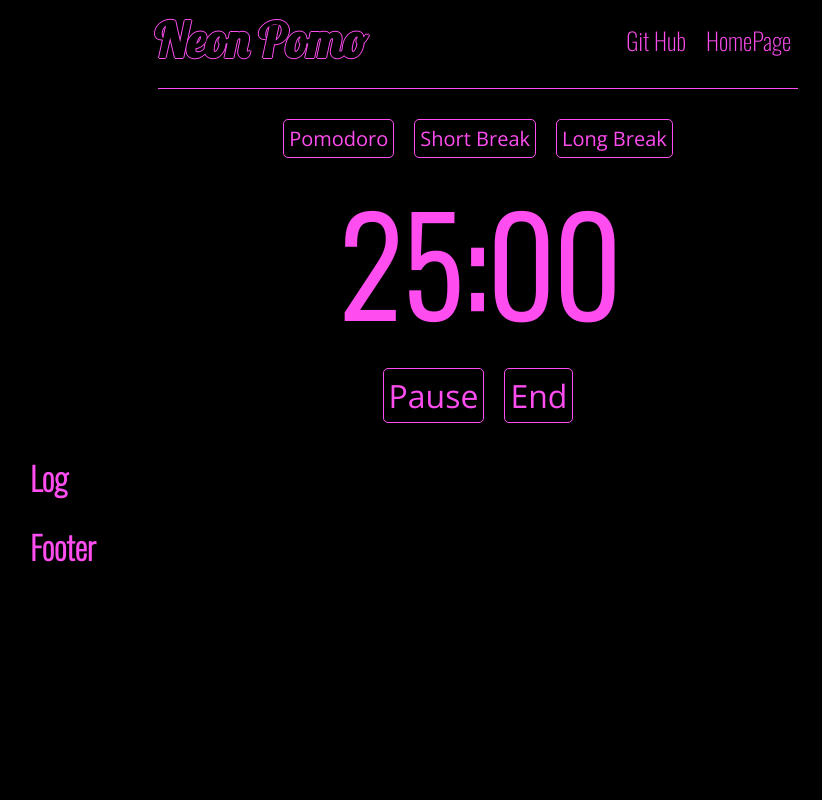
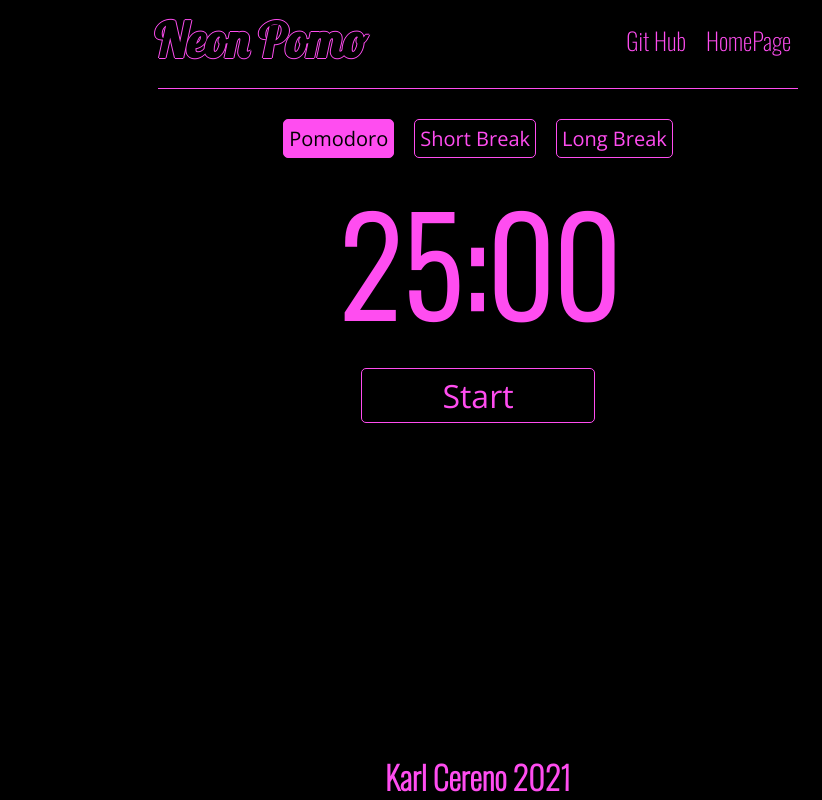
Before and after one commit to kcereno/pomodoro-timer, a React (Create React App) app: page / in a window 1280 px wide. Shown: the whole page, without its empty margins (162-984 px from the left). Built offline with nearby package versions, Linux system fonts and the light colour scheme.

Commit message:
Add Footer

```diff
--- a/src/App.js
+++ b/src/App.js
@@ -1,4 +1,5 @@
 import "./App.scss";
+import Footer from "./components/Footer/Footer";
 import NavBar from "./components/NavBar/NavBar";
 import Timer from "./components/Timer/Timer";
 
@@ -7,8 +8,7 @@ export default function App() {
     <div className="container">
       <NavBar />
       <Timer />
-      <h1>Log</h1>
-      <h1>Footer</h1>
+      <Footer />
     </div>
   );
 }
--- /dev/null
+++ b/src/components/Footer/Footer.jsx
@@ -0,0 +1,9 @@
+import styles from "./Footer.module.css";
+
+export default function Footer() {
+  return (
+    <div className={styles.footer}>
+      <p>Karl Cereno 2021</p>
+    </div>
+  );
+}
--- /dev/null
+++ b/src/components/Footer/Footer.module.css
@@ -0,0 +1,11 @@
+.footer {
+position: absolute;
+bottom: 0;
+text-align: center;
+width: 70vw
+
+}
+
+.footer p {
+    font-size: 2em;
+}
--- a/src/components/Timer/TimerClock/TimerClock.jsx
+++ b/src/components/Timer/TimerClock/TimerClock.jsx
@@ -1,8 +1,25 @@
-import './TimerClock.module.css'
+import { useContext } from "react";
+
+import AppContext from "../../../store/AppContext";
+import "./TimerClock.module.css";
 
 export default function TimerClock() {
-    return (
-            <p>25:00</p>
+  const { timerTime, timerIsRunning } = useContext(AppContext);
 
-    )
+  const convertSeconds = (secs) => {
+    let minutes = Math.floor(secs / 60);
+    let seconds = secs % 60;
+
+    if (seconds < 10) {
+      seconds = `0${seconds}`;
+    }
+    return `${minutes}:${seconds}`;
+  };
+
+  let time = convertSeconds(timerTime);
+
+
+
+
+  return <p>{time}</p>;
 }
--- a/src/components/Timer/TimerControls/TimerControls.jsx
+++ b/src/components/Timer/TimerControls/TimerControls.jsx
@@ -1,19 +1,24 @@
+import { useContext } from "react";
+import AppContext from "../../../store/AppContext";
 import styles from "./TimerControls.module.scss";
 
 export default function TImerControls() {
-  const startButton = <button className={styles.startButton}>Start</button>;
+  const { toggleTimer, timerIsRunning } = useContext(AppContext);
+
+  const startButton = (
+    <button onClick={toggleTimer} className={styles.startButton}>
+      Start
+    </button>
+  );
 
   const pauseEndButton = (
     <div className={styles.pauseEndButtons}>
-      <button>Pause</button>
+      <button onClick={toggleTimer}>Pause</button>
       <button>End</button>
     </div>
   );
 
-  return (
-    <div>
-      {/* {startButton} */}
-      {pauseEndButton}
-    </div>
-  );
+  const controls = timerIsRunning ? pauseEndButton : startButton;
+
+  return <div>{controls}</div>;
 }
--- a/src/components/Timer/TimerSettings/TimerSettings.jsx
+++ b/src/components/Timer/TimerSettings/TimerSettings.jsx
@@ -1,12 +1,39 @@
-import styles from './TimerSettings.module.css'
+import { useContext } from "react";
+import AppContext from "../../../store/AppContext";
+
+import styles from "./TimerSettings.module.css";
 
 export default function TimerSettings() {
+  const { timerSetting, updateSetting } = useContext(AppContext);
 
-    return (
-        <div className={styles.container}>
-            <button>Pomodoro</button>
-            <button>Short Break</button>
-            <button>Long Break</button>
-        </div>
-    )
+  const clickHandler = (e) => {
+    const newSetting = e.target.value;
+    updateSetting(newSetting);
+  };
+
+  return (
+    <div className={styles.container}>
+      <button
+        className={timerSetting === "pomodoro" ? styles.active : null}
+        onClick={clickHandler}
+        value="pomodoro"
+      >
+        Pomodoro
+      </button>
+      <button
+        className={timerSetting === "shortBreak" ? styles.active : null}
+        onClick={clickHandler}
+        value="shortBreak"
+      >
+        Short Break
+      </button>
+      <button
+        className={timerSetting === "LongBreak" ? styles.active : null}
+        onClick={clickHandler}
+        value="LongBreak"
+      >
+        Long Break
+      </button>
+    </div>
+  );
 }
--- a/src/components/Timer/TimerSettings/TimerSettings.module.css
+++ b/src/components/Timer/TimerSettings/TimerSettings.module.css
@@ -2,3 +2,9 @@
     margin: 10px;
     font-size: 1.25em;
 }
+
+.active {
+    color: black;
+    border-radius: 5px;
+    background-color: #ff4df0;
+}
--- a/src/index.js
+++ b/src/index.js
@@ -1,15 +1,16 @@
-import React from 'react';
-import ReactDOM from 'react-dom';
-import './index.css';
-import App from './App';
-
-
+import React from "react";
+import ReactDOM from "react-dom";
+import "./index.css";
+import App from "./App";
+import { AppContextProvider } from "./store/AppContext";
 
 ReactDOM.render(
   <React.StrictMode>
-    <App />
+    <AppContextProvider>
+      <App />
+    </AppContextProvider>
   </React.StrictMode>,
-  document.getElementById('root')
+  document.getElementById("root")
 );
 
 // If you want to start measuring performance in your app, pass a function
--- /dev/null
+++ b/src/store/AppContext.js
@@ -0,0 +1,60 @@
+import React, { useState } from "react";
+
+const AppContext = React.createContext({
+  timerSetting: "",
+  updateSetting: () => {},
+  timerTime: 0,
+  updateTimerTime: () => {},
+  timerIsRunning: null,
+  startTimer: () => {},
+  pauseTimer: () => {},
+  endClock: () => {},
+});
+
+export const AppContextProvider = (props) => {
+  const [setting, setSetting] = useState("pomodoro");
+  const [time, setTime] = useState(1500);
+  const [timerIsRunning, setTimerIsRunning] = useState(false);
+
+  const updateSetting = (newSetting) => {
+    setSetting(newSetting);
+
+    if (newSetting === "pomodoro") {
+      setTime(1500);
+    } else if (newSetting === "shortBreak") {
+      setTime(300);
+    } else {
+      setTime(900);
+    }
+  };
+
+  const toggleTimer = () => {
+    const startTimer = () => setTime((prevVal) => prevVal - 1);
+
+    if (!timerIsRunning) {
+      setInterval(() => {
+        startTimer();
+      }, 1000);
+    } else {
+      clearInterval(startTimer);
+    }
+
+    setTimerIsRunning((prevVal) => !prevVal);
+  };
+
+  const AppContextValue = {
+    timerSetting: setting,
+    timerTime: time,
+    updateSetting,
+    toggleTimer,
+    timerIsRunning,
+  };
+
+  return (
+    <AppContext.Provider value={AppContextValue}>
+      {props.children}
+    </AppContext.Provider>
+  );
+};
+
+export default AppContext;
```
